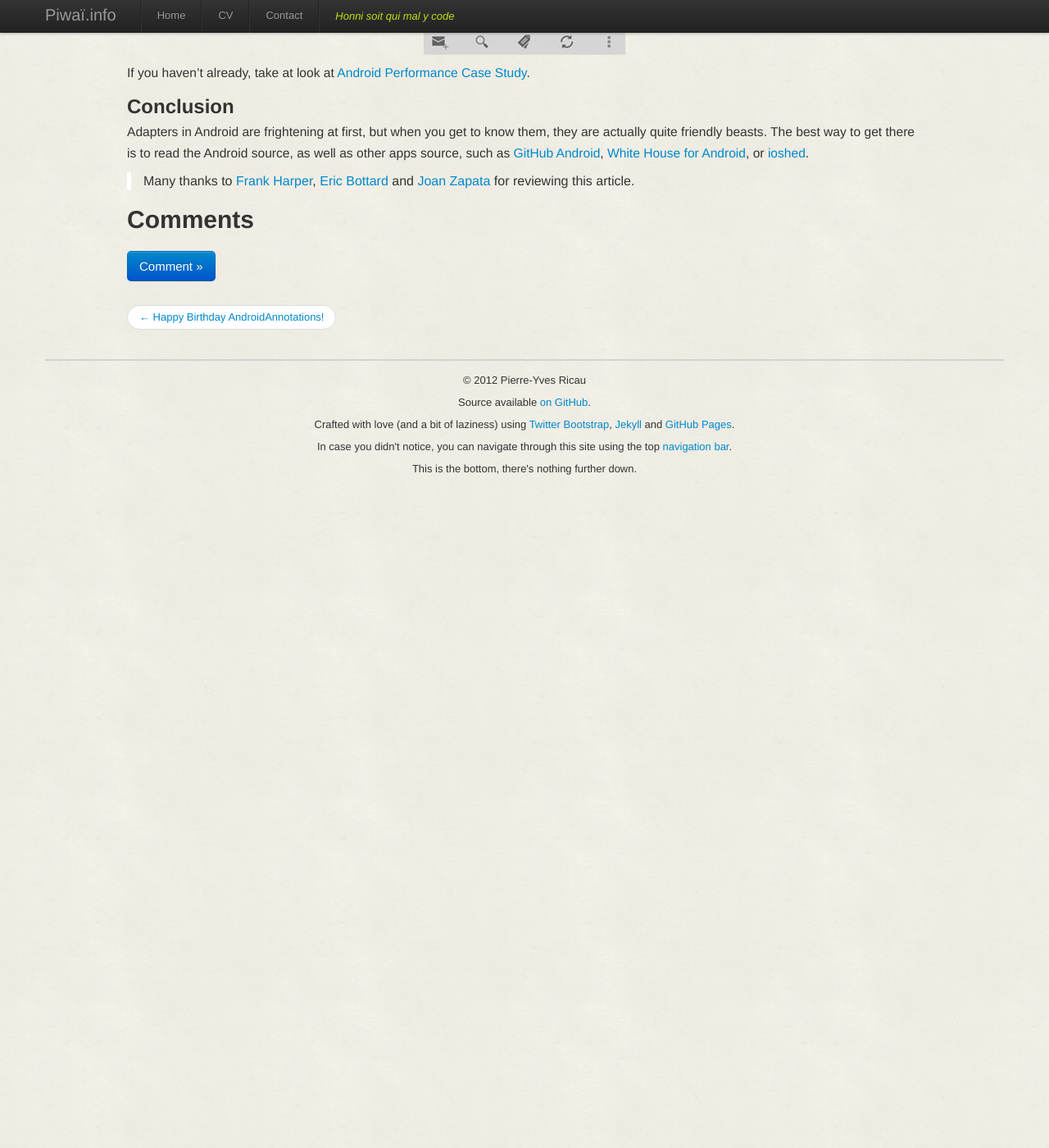
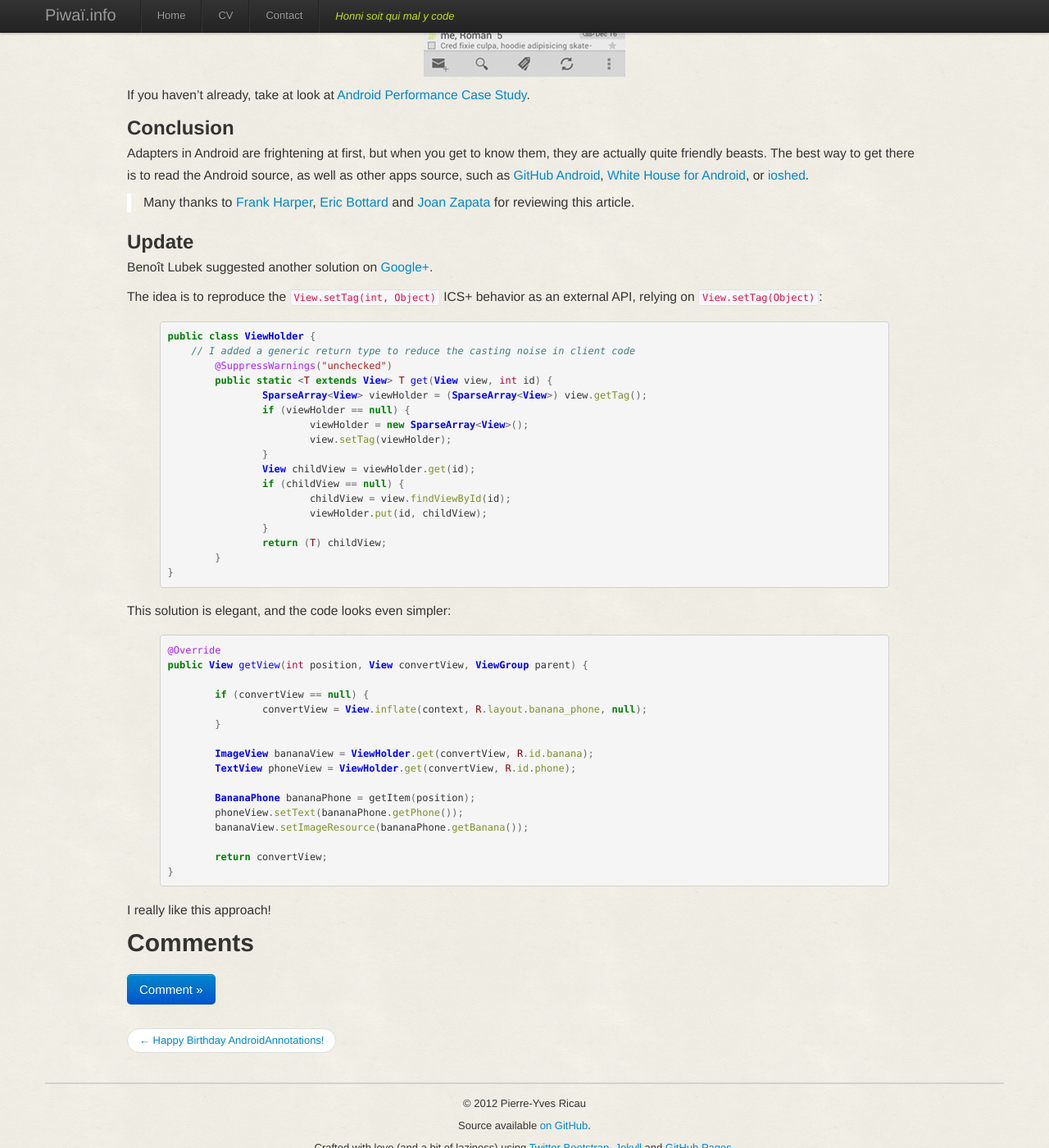
Before and after one commit to pyricau/pyricau.github.com, a Jekyll site: the page built from _posts/2012-12-27-android-adapter-good-practices.markdown, in a window 1280 px wide and 1400 px high, scrolled down 5880 px. Shown: the whole window at 82% size. Built offline with Jekyll 4.4.1, drawn with Linux system fonts in a browser that asks for light colours; Markdown is read by kramdown in place of the engine named in the settings; before the commit the page ends 6510 px from its top, so only the background shows below that.

Commit message:
updated with even better solution

```diff
--- a/_posts/2012-12-27-android-adapter-good-practices.markdown
+++ b/_posts/2012-12-27-android-adapter-good-practices.markdown
@@ -255,7 +255,7 @@ public View getView(int position, View convertView, ViewGroup parent) {
 
 As mentioned before, although the API is available since Android 1.6, you shouldn't use it prior to Android 4.0, because the implementation wasn't a per-view `SparseArray`.
 
-`View.setTag(int, Object)` clearly wasn't designed with the **ViewHolder Pattern** in mind. The `key => tag` association was stored in a static `WeakHashMap` using the `View` object as the key. A `WeakHashMap` stores weak references to its keys. The idea was that as soon as a view wasn't referenced anywhere else then in the `WeakHashMap`, the entry could be garbage collected. However, if the value of a `WeakHashMap` entry contains a hard reference to its key (the view), it will never be garbage collected, and you'll get a **memory leak**. More on this [here](https://plus.google.com/u/0/104906570725395999813/posts/2cH1tw3bCy9).
+`View.setTag(int, Object)` clearly wasn't designed with the **ViewHolder Pattern** in mind. The `key => tag` association was stored in a static `WeakHashMap` using the `View` object as the key. A `WeakHashMap` stores weak references to its keys. The idea was that as soon as a view wasn't referenced anywhere else then in the `WeakHashMap`, the entry could be garbage collected. However, if the value of a `WeakHashMap` entry contains a hard reference to its key (the view), it will never be garbage collected, and you'll get a **memory leak**. More on this [here](https://plus.google.com/u/0/104906570725395999813/posts/2cH1tw3bCy9), also see the [issue](http://code.google.com/p/android/issues/detail?id=18273).
 
 # Custom item ViewGroup
 
@@ -293,6 +293,55 @@ Adapters in Android are frightening at first, but when you get to know them, the
 
 > Many thanks to [Frank Harper](http://twitter.com/franklinharper), [Eric Bottard](http://twitter.com/ebottard) and [Joan Zapata](http://twitter.com/JoanZap) for reviewing this article.
 
+## Update
+
+Benoît Lubek suggested another solution on [Google+](http://plus.google.com/107264729678111825621/posts/aykMojDjYxU).
+
+The idea is to reproduce the `View.setTag(int, Object)` ICS+ behavior as an external API, relying on `View.setTag(Object)`:
+
+{% highlight java %}
+public class ViewHolder {
+    // I added a generic return type to reduce the casting noise in client code
+	@SuppressWarnings("unchecked")
+	public static <T extends View> T get(View view, int id) {
+		SparseArray<View> viewHolder = (SparseArray<View>) view.getTag();
+		if (viewHolder == null) {
+			viewHolder = new SparseArray<View>();
+			view.setTag(viewHolder);
+		}
+		View childView = viewHolder.get(id);
+		if (childView == null) {
+			childView = view.findViewById(id);
+			viewHolder.put(id, childView);
+		}
+		return (T) childView;
+	}
+}
+{% endhighlight %}
+
+This solution is elegant, and the code looks even simpler:
+
+{% highlight java %}
+@Override
+public View getView(int position, View convertView, ViewGroup parent) {
+
+	if (convertView == null) {
+		convertView = View.inflate(context, R.layout.banana_phone, null);
+	}
+
+	ImageView bananaView = ViewHolder.get(convertView, R.id.banana);
+	TextView phoneView = ViewHolder.get(convertView, R.id.phone);
+
+	BananaPhone bananaPhone = getItem(position);
+	phoneView.setText(bananaPhone.getPhone());
+	bananaView.setImageResource(bananaPhone.getBanana());
+
+	return convertView;
+}
+{% endhighlight %}
+
+I really like this approach!
+
 {% include comments.html %}
 
 <!--
```
